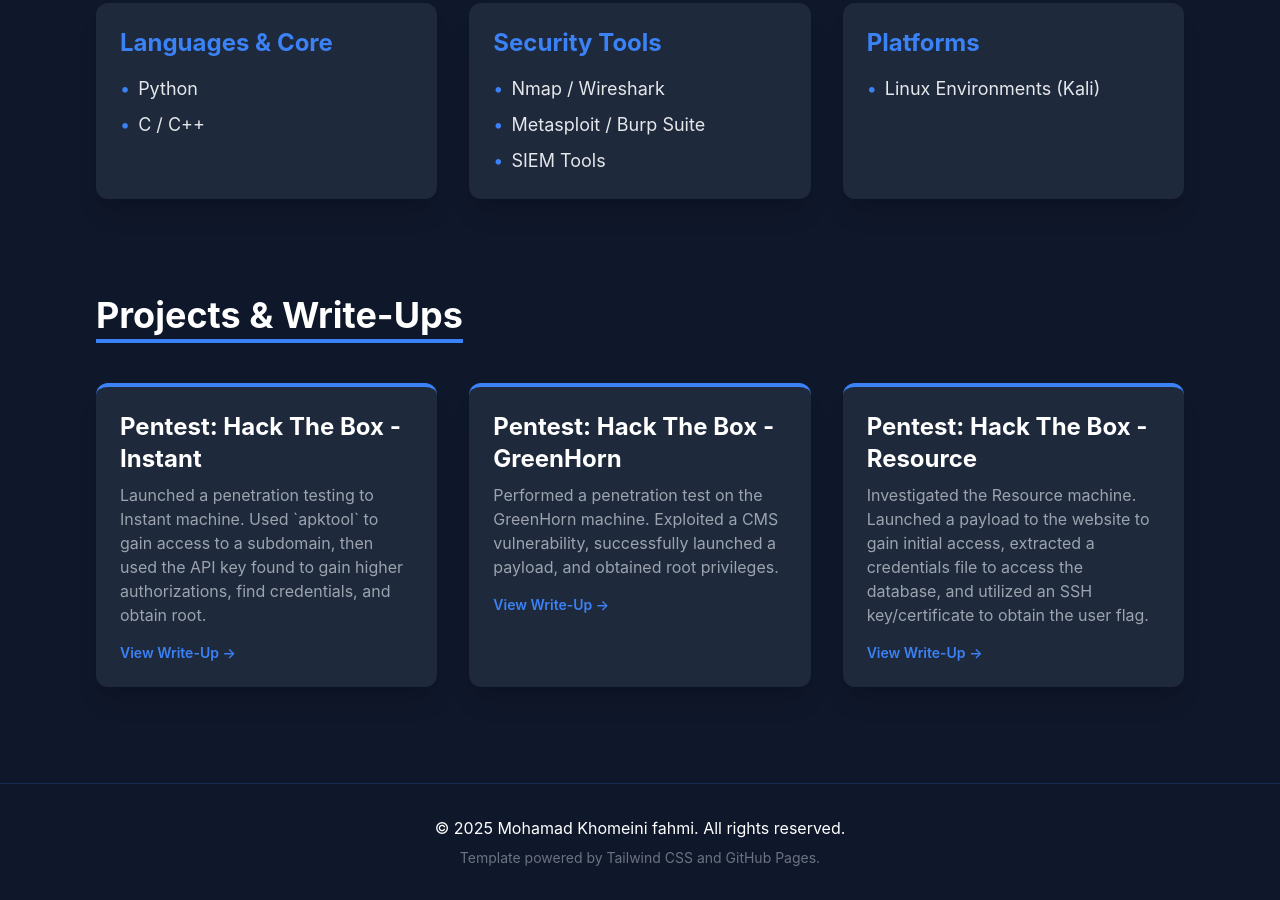
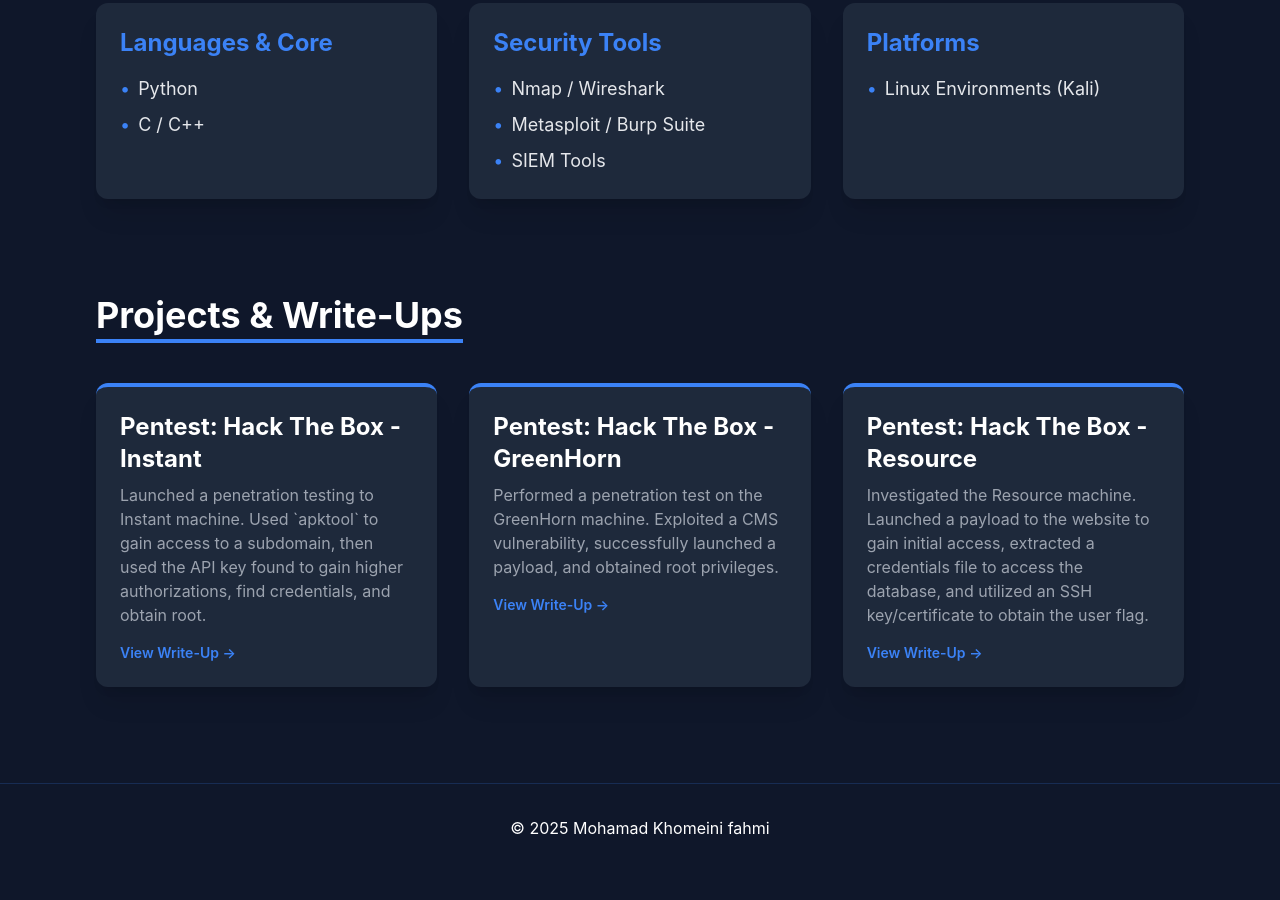
Before and after one commit to Dazaiish/Portofolio, a plain HTML site: page index.html in a window 1280 px wide. Shown: the part 909-1809 px from the top of the page. After the commit the page ends 1781 px from the top, so only its background shows below. Drawn offline with nearby package versions, Linux system fonts and the light colour scheme.

Commit message:
Update index.html

```diff
--- a/index.html
+++ b/index.html
@@ -235,8 +235,7 @@
     <!-- Footer -->
     <footer class="bg-bg-main text-white mt-12 py-8 border-t border-accent-blue/20">
         <div class="max-w-6xl mx-auto px-4 sm:px-6 lg:px-8 text-center">
-            <p>&copy; <span id="current-year"></span> Mohamad Khomeini fahmi. All rights reserved.</p>
-            <p class="text-sm mt-2 text-gray-500">Template powered by Tailwind CSS and GitHub Pages.</p>
+            <p>&copy; <span id="current-year"></span> Mohamad Khomeini fahmi</p>
         </div>
     </footer>
 
```
